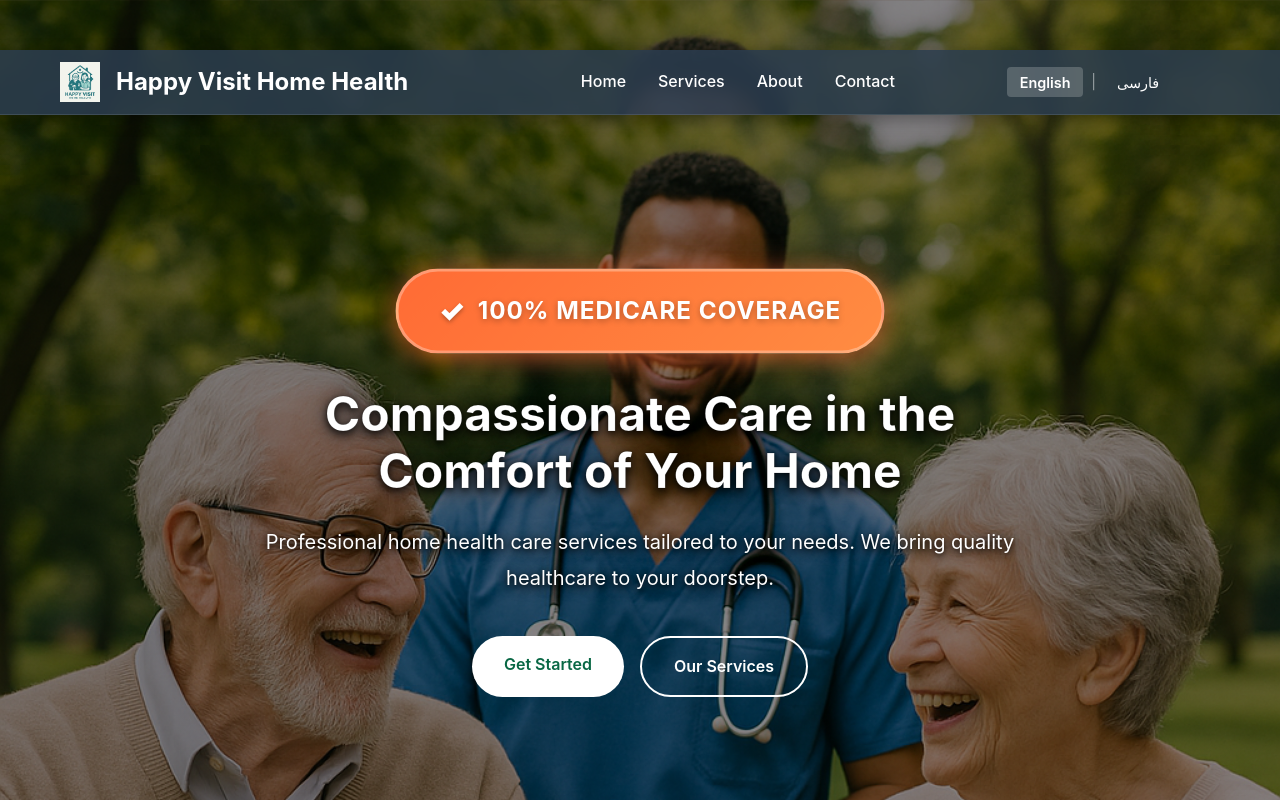
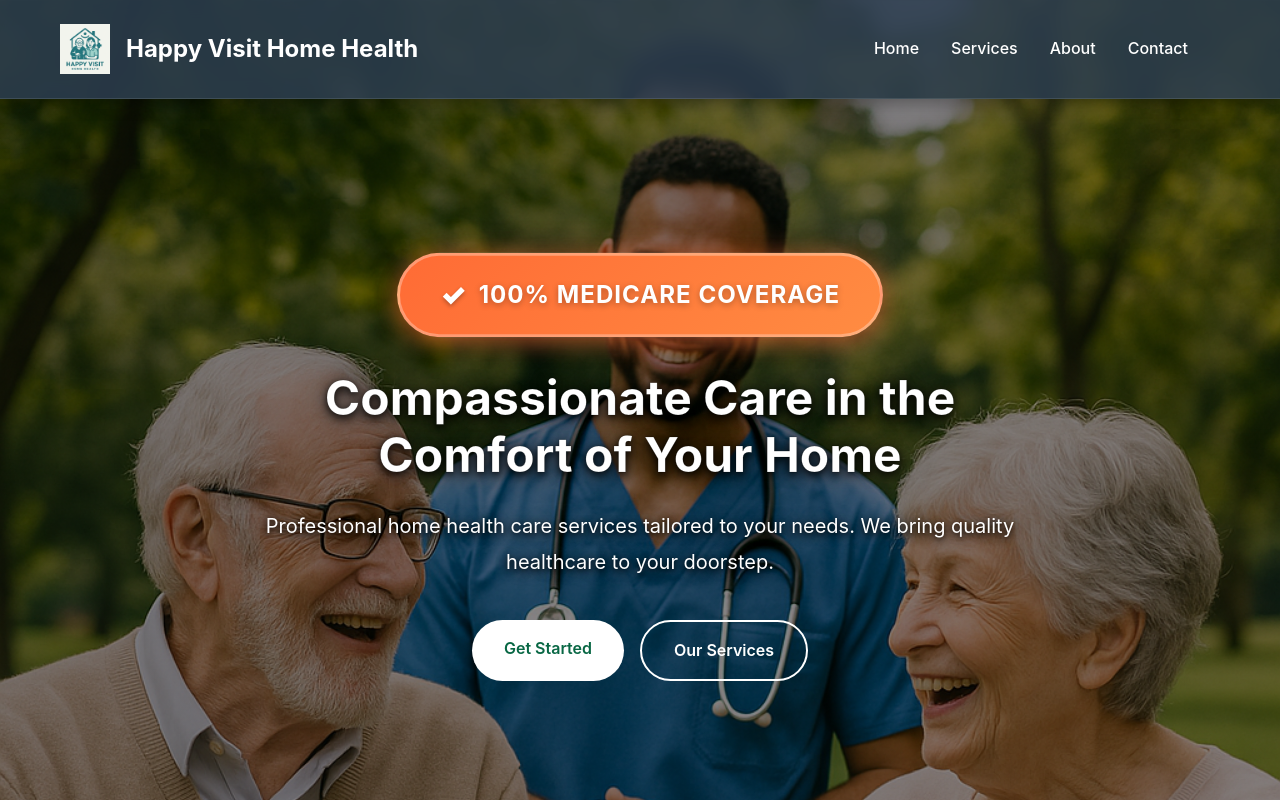
Before and after one commit to fara-nak/happyvisithomehealth, a React (Vite) app: page / in a window 1280 px wide. Shown: the top 800 px of the page. Built offline with nearby package versions, Linux system fonts and the light colour scheme.

Commit message:
Revert "lang"
This reverts commit c9e8e0ab08d8e7065718de0fa266e702c960f0c9.

```diff
--- a/src/App.tsx
+++ b/src/App.tsx
@@ -37,55 +37,18 @@ function App() {
       }
     }
 
-    // Push header down when translation is active
-    const checkBanner = () => {
-      const select = document.querySelector('.goog-te-combo') as HTMLSelectElement
-      if (select) {
-        const isTranslated = select.value !== 'en' && select.value !== ''
-        if (isTranslated) {
-          document.body.classList.add('translate-active')
-        } else {
-          document.body.classList.remove('translate-active')
-        }
-      }
-    }
-
     // Wait for Google Translate to load, then set up listener
     const interval = setInterval(() => {
       const select = document.querySelector('.goog-te-combo') as HTMLSelectElement
       if (select) {
         checkLanguage()
-        checkBanner()
-        select.addEventListener('change', () => {
-          checkLanguage()
-          setTimeout(checkBanner, 200)
-        })
+        select.addEventListener('change', checkLanguage)
         clearInterval(interval)
       }
     }, 100)
 
-    // Watch for DOM changes to detect when banner appears
-    const observer = new MutationObserver(() => {
-      checkBanner()
-    })
-
-    observer.observe(document.body, {
-      childList: true,
-      subtree: true,
-      attributes: true,
-      attributeFilter: ['style', 'class']
-    })
-
-    // Also check periodically
-    const checkInterval = setInterval(checkBanner, 500)
-
-    // Initial check
-    checkBanner()
-
     return () => {
       clearInterval(interval)
-      clearInterval(checkInterval)
-      observer.disconnect()
       const select = document.querySelector('.goog-te-combo') as HTMLSelectElement
       if (select) {
         select.removeEventListener('change', checkLanguage)
@@ -170,64 +133,6 @@ function App() {
     })
   }
 
-  const switchLanguage = (lang: 'en' | 'fa') => {
-    setCurrentLanguage(lang)
-
-    // Immediately push header down if not English
-    if (lang !== 'en') {
-      document.body.classList.add('translate-active')
-    } else {
-      document.body.classList.remove('translate-active')
-    }
-
-    const triggerTranslation = () => {
-      const select = document.querySelector('.goog-te-combo') as HTMLSelectElement
-      if (select) {
-        select.value = lang
-        const changeEvent = new Event('change', { bubbles: true, cancelable: true })
-        select.dispatchEvent(changeEvent)
-
-        setTimeout(() => {
-          if (select.value !== lang) {
-            select.value = lang
-          }
-          const finalEvent = new Event('change', { bubbles: true, cancelable: true })
-          select.dispatchEvent(finalEvent)
-
-          // Ensure class is set after translation
-          if (lang !== 'en') {
-            document.body.classList.add('translate-active')
-          } else {
-            document.body.classList.remove('translate-active')
-          }
-        }, 100)
-      } else {
-        // If select doesn't exist yet, set cookie directly
-        const cookieName = 'googtrans'
-        const cookieValue = lang === 'en' ? '/en/en' : `/en/${lang}`
-        document.cookie = `${cookieName}=${cookieValue}; path=/; max-age=31536000`
-        // Reload page to apply translation
-        window.location.reload()
-      }
-    }
-
-    // Try immediately
-    triggerTranslation()
-
-    // If Google Translate isn't loaded yet, wait for it
-    if (!document.querySelector('.goog-te-combo')) {
-      const checkInterval = setInterval(() => {
-        if (document.querySelector('.goog-te-combo')) {
-          triggerTranslation()
-          clearInterval(checkInterval)
-        }
-      }, 100)
-
-      // Clear interval after 5 seconds if still not loaded
-      setTimeout(() => clearInterval(checkInterval), 5000)
-    }
-  }
-
   return (
     <div className="app">
       {/* Navigation */}
@@ -263,23 +168,6 @@ function App() {
                 <li><a href="#about" onClick={closeMobileMenu}>About</a></li>
                 <li><a href="#contact" onClick={closeMobileMenu}>Contact</a></li>
               </ul>
-              <div className="language-switcher">
-                <button
-                  className={`lang-btn ${currentLanguage === 'en' ? 'active' : ''}`}
-                  onClick={() => switchLanguage('en')}
-                  aria-label="Switch to English"
-                >
-                  English
-                </button>
-                <span className="lang-separator">|</span>
-                <button
-                  className={`lang-btn ${currentLanguage === 'fa' ? 'active' : ''}`}
-                  onClick={() => switchLanguage('fa')}
-                  aria-label="Switch to Persian"
-                >
-                  فارسی
-                </button>
-              </div>
               <div id="google_translate_element" className="translate-wrapper"></div>
             </div>
           </div>
@@ -420,7 +308,7 @@ function App() {
                 <div className="contact-icon">📞</div>
                 <div>
                   <h3>Phone</h3>
-                  <p>Call us for immediate assistance. We are available 24/7.</p>
+                  <p>Call us for immediate assistance</p>
                   <a href="tel:+13104204449">(310) 420-4449</a>
                 </div>
               </div>
@@ -436,7 +324,7 @@ function App() {
                 <div className="contact-icon">📍</div>
                 <div>
                   <h3>Office Hours</h3>
-                  <p>Monday - Friday: 9:00 AM - 4:00 PM</p>
+                  <p>Monday - Friday: 8:00 AM - 6:00 PM</p>
                   <p>Saturday: 9:00 AM - 2:00 PM</p>
                 </div>
               </div>
--- a/src/index.css
+++ b/src/index.css
@@ -61,8 +61,6 @@ header {
   z-index: 1000;
   width: 100%;
   overflow: visible;
-  transition: margin-top 0.3s ease;
-  margin-top: 50px;
 }
 
 .navbar {
@@ -71,7 +69,7 @@ header {
   -webkit-backdrop-filter: blur(10px);
   box-shadow: 0 5px 15px rgba(0, 0, 0, 0.3);
   border-bottom: 1px solid rgba(255, 255, 255, 0.1);
-  padding: 0.75rem 0;
+  padding: 1.5rem 0;
   width: 100%;
   overflow: visible;
 }
@@ -87,7 +85,6 @@ header {
   display: flex;
   align-items: center;
   gap: 2rem;
-  margin-left: auto;
 }
 
 /* Mobile Menu Toggle */
@@ -142,56 +139,6 @@ header {
   transform: rotate(-45deg) translate(8px, -8px);
 }
 
-.language-switcher {
-  display: flex;
-  align-items: center;
-  gap: 0.5rem;
-  margin-left: 2rem;
-  margin-right: 1rem;
-}
-
-.lang-btn {
-  background: transparent;
-  border: none;
-  color: white;
-  font-size: 0.9rem;
-  font-weight: 500;
-  cursor: pointer;
-  padding: 0.4rem 0.8rem;
-  border-radius: 4px;
-  transition: all 0.3s ease;
-  font-family: inherit;
-}
-
-.lang-btn:hover {
-  background: rgba(255, 255, 255, 0.1);
-  transform: translateY(-1px);
-}
-
-.lang-btn.active {
-  background: rgba(255, 255, 255, 0.2);
-  font-weight: 600;
-}
-
-.lang-separator {
-  color: rgba(255, 255, 255, 0.5);
-  font-size: 0.9rem;
-  user-select: none;
-}
-
-.translate-section {
-  display: flex;
-  align-items: center;
-  gap: 0.75rem;
-}
-
-.translate-label {
-  color: white;
-  font-size: 0.9rem;
-  font-weight: 500;
-  white-space: nowrap;
-}
-
 .translate-wrapper {
   display: flex !important;
   align-items: center;
@@ -201,33 +148,10 @@ header {
 }
 
 /* Google Translate Styles */
-/* Hide ONLY the top banner/popup that appears when language changes */
-/* Keep the widget (#google_translate_element) visible */
+/* Hide ONLY the top banner, keep the widget visible */
 .goog-te-banner-frame {
   display: none !important;
   height: 0 !important;
-  visibility: hidden !important;
-  position: absolute !important;
-  top: -9999px !important;
-  left: -9999px !important;
-  width: 0 !important;
-  overflow: hidden !important;
-}
-
-.goog-te-banner-frame.skiptranslate {
-  display: none !important;
-  height: 0 !important;
-  visibility: hidden !important;
-  position: absolute !important;
-  top: -9999px !important;
-  left: -9999px !important;
-  width: 0 !important;
-  overflow: hidden !important;
-}
-
-/* Hide popup balloons that appear when language changes */
-.goog-te-balloon-frame {
-  display: none !important;
   visibility: hidden !important;
 }
 
@@ -239,16 +163,13 @@ header {
 body {
   top: 0 !important;
   position: static !important;
-  margin-top: 0 !important;
-  padding-top: 0 !important;
 }
 
-/* Only hide banner iframes, not the widget iframe */
-body > iframe[src*="translate.googleapis.com"] {
+/* Hide the top banner frame */
+.goog-te-banner-frame.skiptranslate {
   display: none !important;
+  height: 0 !important;
   visibility: hidden !important;
-  height: 0 !important;
-  width: 0 !important;
 }
 
 /* Keep the translate widget visible */
@@ -323,10 +244,9 @@ body > iframe[src*="translate.googleapis.com"] {
 }
 
 .logo-img {
-  height: 40px;
+  height: 50px;
   width: auto;
   object-fit: contain;
-  flex-shrink: 0;
 }
 
 .logo h1 {
@@ -335,15 +255,12 @@ body > iframe[src*="translate.googleapis.com"] {
   font-weight: 700;
   margin: 0;
   text-decoration: none;
-  white-space: nowrap;
-  line-height: 1.2;
 }
 
 .nav-links {
   display: flex;
   list-style: none;
   gap: 2rem;
-  margin-right: 3rem;
 }
 
 .nav-links a {
@@ -1101,35 +1018,9 @@ section {
     width: 100%;
   }
 
-  .language-switcher {
+  .translate-wrapper {
     width: 100%;
     margin-top: 1rem;
-    margin-bottom: 1rem;
-    justify-content: center;
-    padding: 0.5rem 0;
-    border-top: 1px solid rgba(255, 255, 255, 0.1);
-    border-bottom: 1px solid rgba(255, 255, 255, 0.1);
-  }
-
-  .lang-btn {
-    font-size: 1rem;
-    padding: 0.6rem 1rem;
-  }
-
-  .translate-section {
-    width: 100%;
-    margin-top: 1rem;
-    flex-direction: column;
-    align-items: flex-start;
-    gap: 0.5rem;
-  }
-
-  .translate-label {
-    font-size: 1rem;
-  }
-
-  .translate-wrapper {
-    width: 100%;
   }
 
   #google_translate_element {
```
